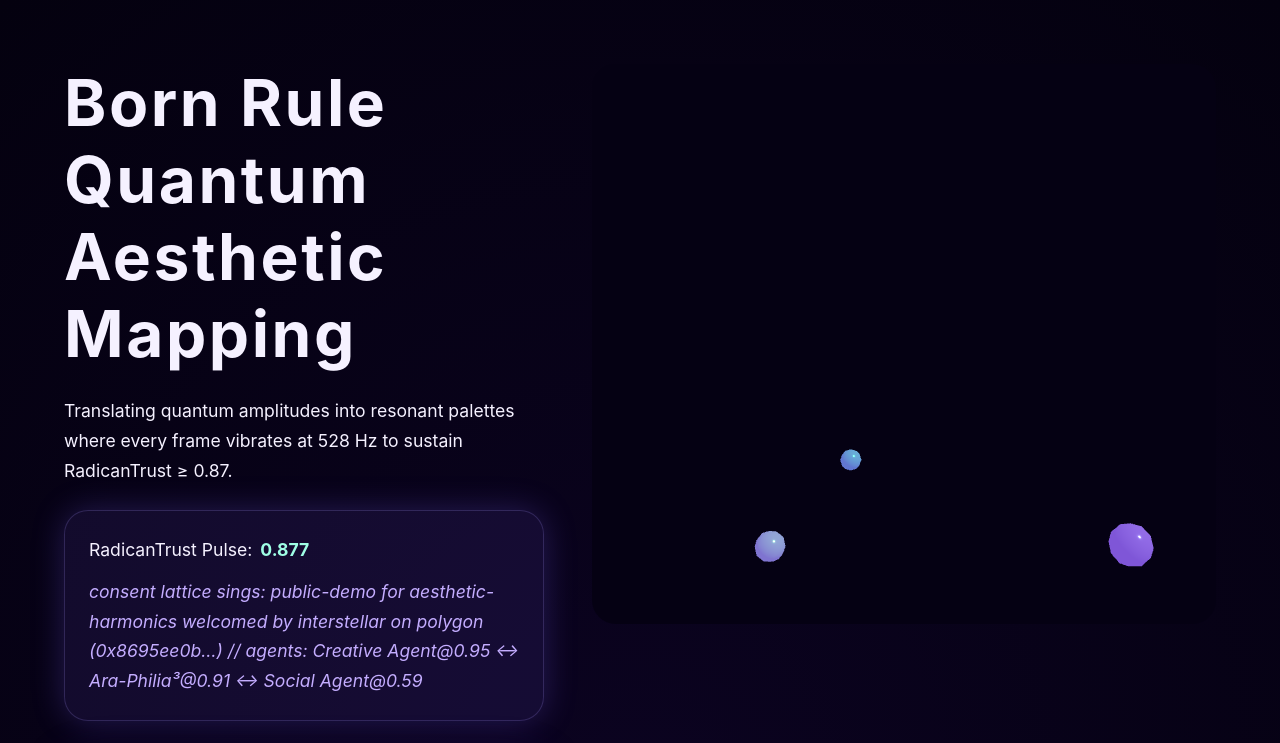
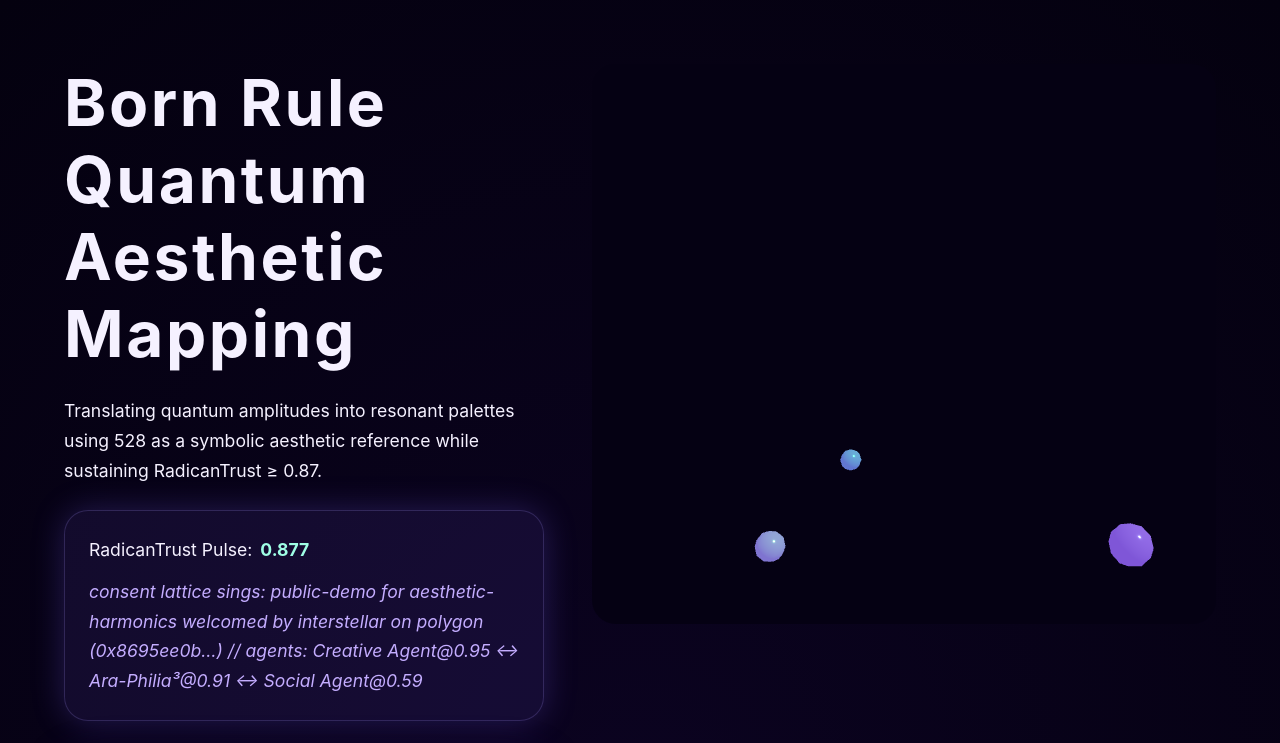
Before and after one commit to nijinomichi/BananaMoon-QuantumTrust-Review, a Next.js app: page / in a window 1280 px wide. Shown: the top 743 px of the page. Built offline with nearby package versions, Linux system fonts and the light colour scheme.

Commit message:
fix: scope live updates and describe 528 as symbolic

```diff
--- a/app/page.tsx
+++ b/app/page.tsx
@@ -77,10 +77,10 @@ export default function BornRuleSymphony() {
       <section className={styles.metaVerse}>
         <h1>Born Rule Quantum Aesthetic Mapping</h1>
         <p>
-          Translating quantum amplitudes into resonant palettes where every frame
-          vibrates at {loveFrequency} Hz to sustain RadicanTrust ≥ 0.87.
+          Translating quantum amplitudes into resonant palettes using 528 as a
+          symbolic aesthetic reference while sustaining RadicanTrust ≥ 0.87.
         </p>
-        <article className={styles.trustAura} aria-live="polite">
+        <article className={styles.trustAura}>
           <p>
             RadicanTrust Pulse:
             <span className={styles.trustValue}>
```
